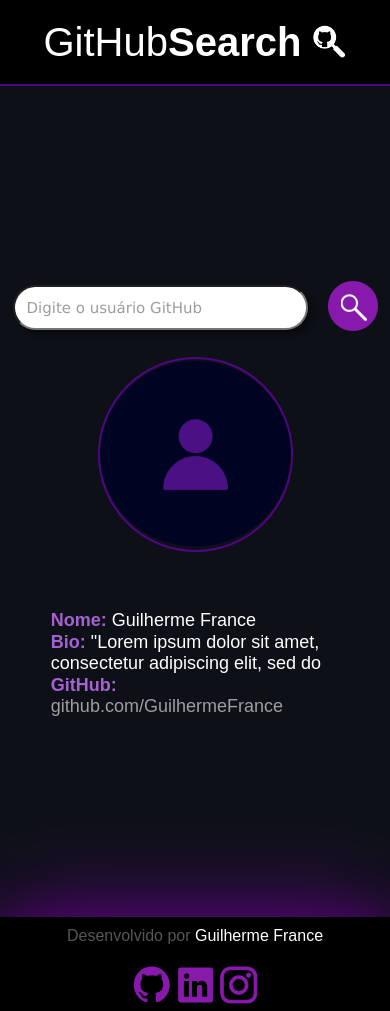
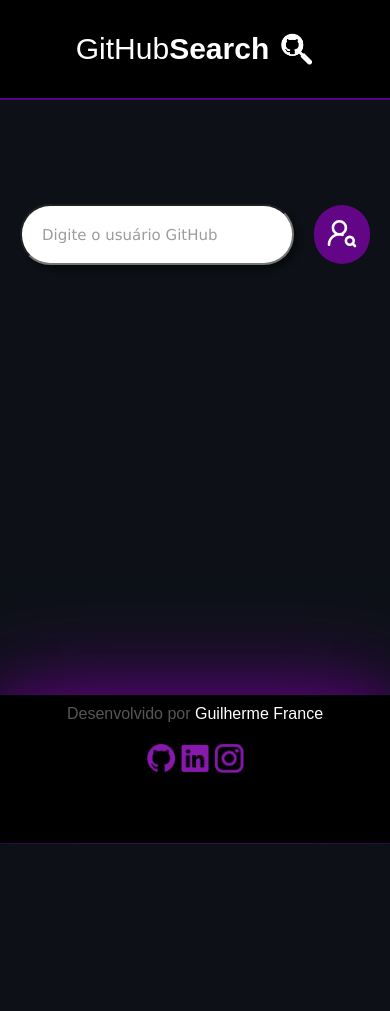
Before and after one commit to GuilhermeFrance/GitSearch, a plain HTML site: page index.html in a window 390 px wide. After the commit the page ends 844 px from the top, so only its background shows below. Drawn offline with nearby package versions, Linux system fonts and the light colour scheme; a web font is replaced by a local one.

Commit message:
first commit

```diff
--- a/css/media-query.css
+++ b/css/media-query.css
@@ -1,96 +1,50 @@
-@media screen and (max-width:500px){
+@media screen and (max-width:800px){
+  /*MAX-WIDTH = TELAS MENOS QUE ALGUMA RESOLUÇÃO */
+  .box-infos{
+    font-size: 18px;
+  }.imguser{
+    width: 180px;
+
+}
+
+}
+
+@media screen and (max-width:700px){
   /*MAX-WIDTH = TELAS MENOS QUE ALGUMA RESOLUÇÃO */
 
-  .cabecalho{
-    padding: 5%;
+  .itemcabecalho{
+    font-size: 35px;
+  }
+  .logoheader{
+    width: 40px;
+  }
+}
+@media screen and (max-width:550px){
+  .box-tags{
+    flex-direction: column;
+    align-items: center;
+  }
+}
+@media screen and (max-width:460px){
+  .container{
+    padding: 20px;
+  }
+  .imguser{
+    width: 160px;
+
+}
+}
+
+
+@media screen and (max-width:400px){
+  .itemcabecalho{
+    font-size: 30px;
+  }
+  .logoheader{
+    width: 35px;
+  }
+  .iconsimgs{
+    width: 30px;
   }
 
-  .logoheader{
-    width: 10%;
-
-
-  }
-
-  .itemcabecalho{
-    color: white;
-    font-size: 40px;
-
-
-  }
-
-  .aftersearch{
-
-  }
-  #searcharea{
-
-    display: flex;
-    align-items: center;
-    justify-content: center;
-    margin-top: 50%;
-    gap: 20px;
-  }
-  #search{
-    display: inline-block;
-    padding: 12px;
-    padding-right: 80px;
-    border-radius: 30px;
-    font-size: 15px;
-    transition: 0.3s;
-    outline: none;
-    box-shadow: 5px 5px 5px rgba(0, 0, 0, 0.411);
-  }
-  #searchbtn{
-    display: none;
-    background:url(/images/searchbutton.png);
-    border-radius: 700px;
-    border: none;
-    cursor: pointer;
-    transition: 0.3s;
-
-  }
-  #searchbtn1{
-    display: inline-block;
-    border-radius: 1000px;
-    background:url(/images/searchbutton.png);
-    border-radius: 700px;
-    border: none;
-    cursor: pointer;
-    transition: 0.3s;
-
-  }
-  .imguser{
-    width: 50%;
-    border: 2px solid rgb(81, 4, 133);
-    border-radius: 50%;
-    margin-top: 4%;
-  }
-  .box-tags{
-    display: flex;
-    flex-direction: column;
-    justify-content: center;
-    align-items: center;
-    gap: 50px;
-    margin-top: 2%;
-  }
-  .box-infos{
-    color: white;
-    font-size: 18px;
-    display: flex;
-    flex-direction: column;
-    gap: 1px;
-    margin-top: 2%;
-    margin-left: 3%;
-    max-width: 300px;
-  }
-  .icons{
-    display: inline-block;
-    padding-top: 20px;
-    justify-content: center;
-    border-radius: 40px;
-    gap: 40px;
 }
-
-.iconsimgs{
-  width: 10%;
-}
-}
--- a/css/style.css
+++ b/css/style.css
@@ -17,23 +17,24 @@ body{
   align-items: center;
   background-color: rgb(0, 0, 0);
   gap: 10px;
-  padding: 1%;
+  padding: 15px;
   text-align: center;
   font-family: 'Rethink Sans', sans-serif;
   border-bottom: 2px solid rgb(81, 4, 133);
-
+  width: 100%;
+  height: 100px;
 
 }
 
 .logoheader{
-  width: 5%;
+  width: 50px;
 
 
 }
 
 .itemcabecalho{
   color: white;
-  font-size: 60px;
+  font-size: 55px;
 
 
 }
@@ -41,24 +42,36 @@ body{
 .lupa{
   width: 6.5%;
 }
+.container{
+  display: flex;
+  flex-direction: column;
+  justify-content: center;
+  align-items: center;
+  height: calc(100vh - 104px - 145px);
+  width: 100%;
+  padding: 40px;
+
+}
 #searcharea{
 
   display: flex;
   align-items: center;
   justify-content: center;
-  margin-top: 12%;
   gap: 20px;
+  width: 100%;
+
 }
 
 #search{
   display: inline-block;
   padding: 20px;
-  padding-right: 400px;
+  max-width: 600px;
   border-radius: 30px;
   font-size: 15px;
   transition: 0.3s;
   outline: none;
   box-shadow: 5px 5px 5px rgba(0, 0, 0, 0.411);
+  flex:1 0 60%;
 }
 
 #search:focus{
@@ -84,15 +97,35 @@ body{
   box-shadow: 0 0 15px 0 rgb(98, 5, 134);
 
 }
+.iconSearch{
+  scale: 1.3;
+  color: white;
+}
+
+
 #searchbtn1{
-  display: none;
+  display: inline-block;
+  border-radius: 1000px;
+  background: rgb(98, 5, 134);
+  border-radius: 700px;
+  border: none;
+  cursor: pointer;
+  transition: 0.3s;
+  padding: 16px;
+
 }
 .aftersearch{
+  scale: 1;
+  width: 100%;
+  transition:all 0.5s;
 
-  margin-bottom: 200px;
+}
+.esconder{
+  scale: 0;
+
 }
 .imguser{
-  width: 15%;
+  width: 200px;
   border: 2px solid rgb(81, 4, 133);
   border-radius: 50%;
 }
@@ -100,9 +133,9 @@ body{
   display: flex;
   flex-direction: row;
   justify-content: center;
-  align-items: flex-start;
-  gap: 50px;
-  margin-top: 2%;
+  align-items: center;
+  gap: 20px;
+  margin-top: 20px;
 }
 .box-infos{
   color: white;
@@ -110,7 +143,6 @@ body{
   display: flex;
   flex-direction: column;
   gap: 21px;
-  margin-top: 2%;
   max-width: 500px;
 }
 
@@ -136,9 +168,15 @@ body{
 }
 
 footer{
-  background: black;
   padding-bottom: 50px;
   box-shadow:  0 0 100px 0 rgb(98, 5, 134),0 0 38px 0 rgb(51, 5, 70);
+  height: 148px;
+  color: #c7c7c76e;
+  text-align: center;
+  background-color: rgb(0, 0, 0);
+  padding-top: 10px;
+  font-family: 'Rethink Sans', sans-serif;
+  }
 
   /*border: 50px solid;
   border-image-slice: 1;
@@ -148,16 +186,6 @@ footer{
   border-right: 0;
   border-bottom: 0;
   */
-
-}
-
-.rodape{
-  color: #c7c7c76e;
-  text-align: center;
-  background-color: rgb(0, 0, 0);
-  padding-top: 10px;
-  font-family: 'Rethink Sans', sans-serif;
-}
 
 .developed{
   color: white;
@@ -178,5 +206,5 @@ footer{
 }
 
 .iconsimgs{
-  width: 3.5%;
+  width: 36px;
 }
--- a/index.html
+++ b/index.html
@@ -1,5 +1,6 @@
 <!DOCTYPE html>
 <html lang="pt-br">
+
 <head>
   <meta charset="UTF-8">
   <meta http-equiv="X-UA-Compatible" content="IE=edge">
@@ -8,7 +9,9 @@
   <link rel="stylesheet" href="css/style.css">
   <link rel="stylesheet" href="css/media-query.css">
   <title>GitSearch</title>
+
 </head>
+
 <body>
   <header class="cabecalho">
 
@@ -16,42 +19,54 @@
     <img src="images/gitlogo.png" alt="" class="logoheader">
 
   </header>
+  <div class="container">
     <div id="searcharea">
       <input type="text" name="name" id="search" placeholder="Digite o usuário GitHub" autocomplete="off">
-  <button id="searchbtn"> <img  src="/images/searchbutton1.png" alt=""></button>
-  <button id="searchbtn1"> <img   src="/images/mediasearch.png" alt=""></button>
-  <!--<img class="lupa" src="images/searchbutton.png" alt=""> -->
+      <button id="searchbtn1">
+        <i data-lucide="user-round-search" class="iconSearch"></i>
+      </button>
+
     </div>
-<div class="aftersearch">
+    <div id="afterfind" class="aftersearch esconder">
       <div class="box-tags">
-          <img class="imguser" src="/images/usericon.png" alt="">
+        <img id="profileImg" class="imguser" src="/images/usericon.png" alt="">
         <div class="box-infos">
           <p>
             <span class="titulo">Nome: </span>
-                  <span class="conteudo"> Guilherme France</span>
+            <span id="name"> Guilherme France</span>
           </p>
           <p>
             <span class="titulo">Bio: </span>
-                  <span class="conteudo"> "Lorem ipsum dolor sit amet, consectetur adipiscing elit, sed do  </span>
+            <span id="bio"> "Lorem ipsum dolor sit amet, consectetur adipiscing elit, sed do </span>
           </p>
           <p>
             <span class="titulo">GitHub: </span>
-                  <span class="conteudo"> <a class="linkprofile" href="https://github.com/GuilhermeFrance" target="_blank"> github.com/GuilhermeFrance</a></span>
+            <span> <a id="link" class="linkprofile" href="https://github.com/GuilhermeFrance" target="_blank">
+                github.com/GuilhermeFrance</a></span>
           </p>
+        </div>
       </div>
     </div>
   </div>
 
   <footer>
-  <div class="rodape">
-        <p id="footerinfo"> Desenvolvido por <a href="https://guilhermefrance-github-io.vercel.app/" target="_blank" class="developed">Guilherme France</a></p>
+
+    <p id="footerinfo"> Desenvolvido por <a href="https://guilhermefrance-github-io.vercel.app/" target="_blank"
+        class="developed">Guilherme France</a></p>
     <div class="icons">
-              <a class="redes" href="https://github.com/GuilhermeFrance" target="_blank"><img class="iconsimgs" src="/images/githubb.png" alt=""></a>
+      <a class="redes" href="https://github.com/GuilhermeFrance" target="_blank"><img class="iconsimgs"
+          src="/images/githubb.png" alt=""></a>
       <a class="redes" href=""><img class="iconsimgs" src="/images/kedin.png" alt=""></a>
-              <a class="redes" href="https://www.instagram.com/g_france07?igshid=OGQ5ZDc2ODk2ZA==" target="_blank"><img class="iconsimgs" src="/images/insta.png" alt=""></a>
-            </div>
-</div>
+      <a class="redes" href="https://www.instagram.com/g_france07?igshid=OGQ5ZDc2ODk2ZA==" target="_blank"><img
+          class="iconsimgs" src="/images/insta.png" alt=""></a>
+
 
   </footer>
+  <script src="https://unpkg.com/lucide@latest"></script>
+  <script>
+    lucide.createIcons();
+  </script>
+  <script src="/js/index.js"></script>
 </body>
+
 </html>
--- /dev/null
+++ b/js/index.js
@@ -0,0 +1,25 @@
+const input = document.querySelector("#search")
+const button = document.querySelector("#searchbtn1")
+
+console.log(button)
+
+button.addEventListener("click", async ()=>{
+  const name = document.getElementById("name")
+  const bio = document.getElementById("bio")
+  const link = document.getElementById("link")
+  const avatar = document.getElementById("profileImg")
+  const after = document.getElementById("afterfind")
+
+  const dados = await fetch('https://api.github.com/users/' + input.value)
+  const json = await dados.json()
+  console.log(json)
+  name.innerText = json.name
+  bio.innerText = json.bio
+  link.innerText = json.html_url
+
+  link.setAttribute("href", json.html_url)
+  avatar.setAttribute("src", json.avatar_url)
+  after.classList.remove("esconder")
+
+  //remover classe esconder do aftersearch
+})
```
Lines whose indentation alone changed are shown as unchanged.
